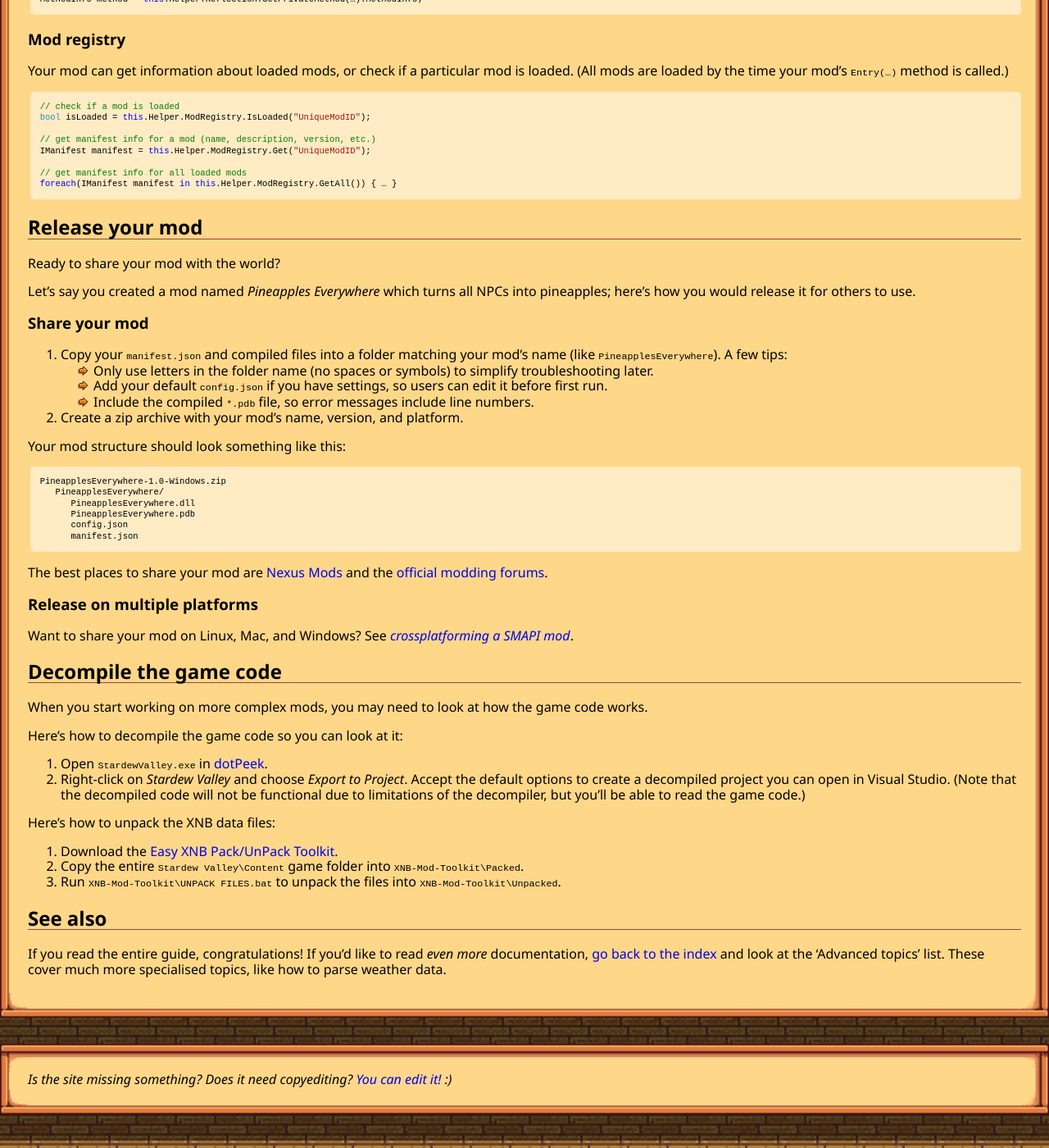
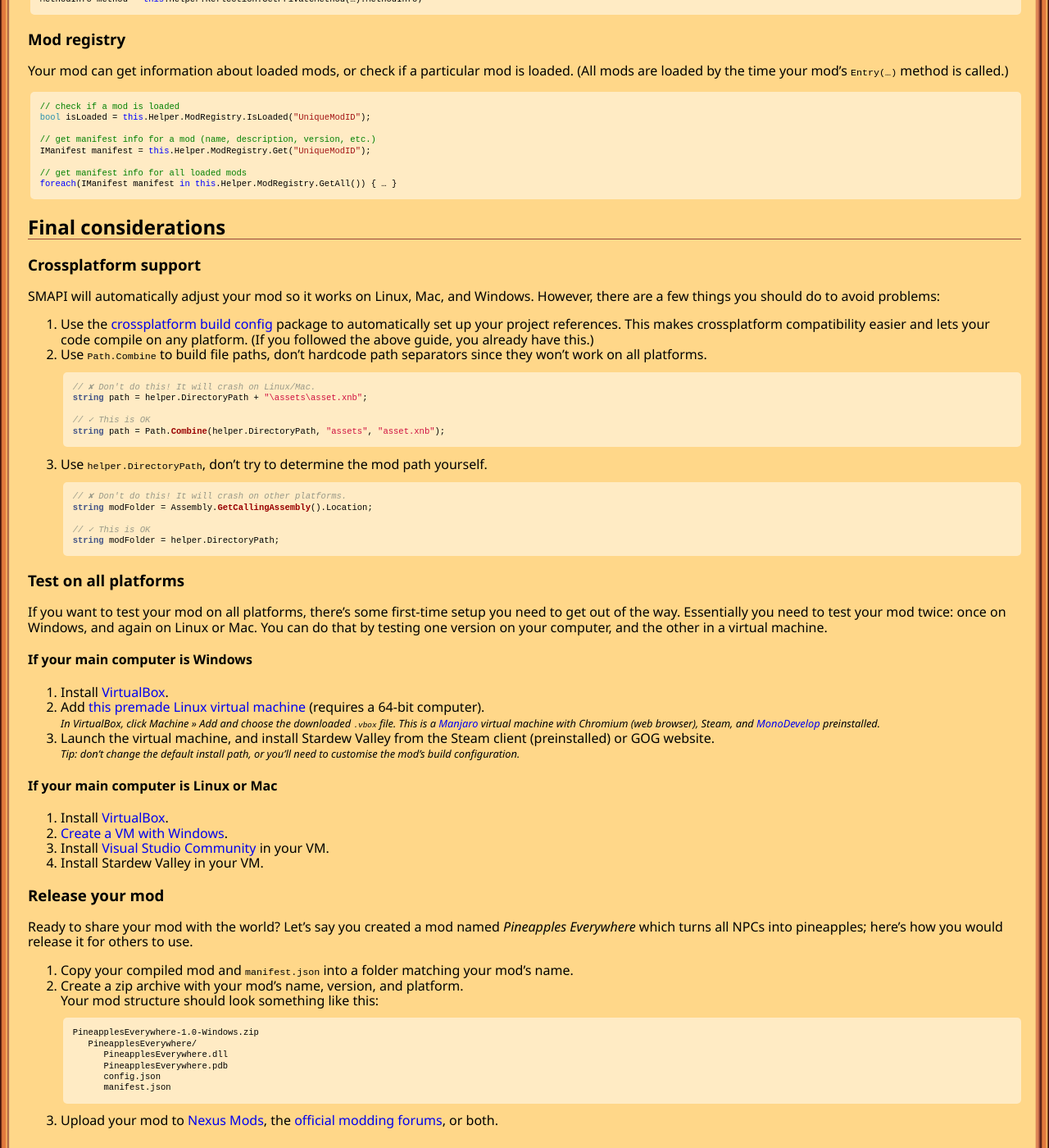
Before and after one commit to Pathoschild/canimod.github.io, a Jekyll site: the page built from guides/creating-a-smapi-mod.md, in a window 1280 px wide and 1400 px high, scrolled down 7843 px. Shown: the whole window at 82% size. Built offline with Jekyll 4.4.1, drawn with Linux system fonts in a browser that asks for light colours; nearby versions of some CDN libraries.

Commit message:
merge crossplatforming guide into 'creating a SMAPI mod' guide

````diff
--- a/guides/creating-a-smapi-mod.md
+++ b/guides/creating-a-smapi-mod.md
@@ -469,36 +469,82 @@ IManifest manifest = this.Helper.ModRegistry.Get("UniqueModID");
 foreach(IManifest manifest in this.Helper.ModRegistry.GetAll()) { … }
 ```
 
-## Release your mod
-Ready to share your mod with the world?
+## Final considerations
 
-Let's say you created a mod named _Pineapples Everywhere_ which turns all NPCs into pineapples;
-here's how you would release it for others to use.
+### Crossplatform support
+SMAPI will automatically adjust your mod so it works on Linux, Mac, and Windows. However, there are
+a few things you should do to avoid problems:
 
-### Share your mod
-1. Copy your `manifest.json` and compiled files into a folder matching your mod's name (like
-   `PineapplesEverywhere`). A few tips:
-   * Only use letters in the folder name (no spaces or symbols) to simplify troubleshooting later.
-   * Add your default `config.json` if you have settings, so users can edit it before first run.
-   * Include the compiled `*.pdb` file, so error messages include line numbers.
+1. Use the [crossplatform build config](https://github.com/Pathoschild/Stardew.ModBuildConfig#readme)
+   package to automatically set up your project references. This makes crossplatform compatibility
+   easier and lets your code compile on any platform. (If you followed the above guide, you already
+   have this.)
+
+2. Use `Path.Combine` to build file paths, don't hardcode path separators since they won't work on
+   all platforms.
+
+   ```cs
+   // ✘ Don't do this! It will crash on Linux/Mac.
+   string path = helper.DirectoryPath + "\assets\asset.xnb";
+
+   // ✓ This is OK
+   string path = Path.Combine(helper.DirectoryPath, "assets", "asset.xnb");
+   ```
+
+3. Use `helper.DirectoryPath`, don't try to determine the mod path yourself.
+
+   ```cs
+   // ✘ Don't do this! It will crash on other platforms.
+   string modFolder = Assembly.GetCallingAssembly().Location;
+
+   // ✓ This is OK
+   string modFolder = helper.DirectoryPath;
+   ```
+
+### Test on all platforms
+If you want to test your mod on all platforms, there's some first-time setup you need to get out of
+the way. Essentially you need to test your mod twice: once on Windows, and again on Linux or Mac.
+You can do that by testing one version on your computer, and the other in a virtual machine.
+
+#### If your main computer is Windows
+
+1. Install [VirtualBox](https://www.virtualbox.org/).
+2. Add [this premade Linux virtual machine](https://www.dropbox.com/s/nrq9xsde2afp4ey/StardewValleyLinuxModding.7z)
+   (requires a 64-bit computer).
+   _<small>In VirtualBox, click Machine » Add and choose the downloaded `.vbox` file. This is a
+   [Manjaro](https://manjaro.org/) virtual machine with Chromium (web browser), Steam, and
+   [MonoDevelop](http://www.monodevelop.com/) preinstalled.</small>_
+4. Launch the virtual machine, and install Stardew Valley from the Steam client (preinstalled) or GOG website.
+   _<small>Tip: don't change the default install path, or you'll need to customise the mod's build
+   configuration.</small>_
+
+#### If your main computer is Linux or Mac
+
+1. Install [VirtualBox](https://www.virtualbox.org/).
+2. [Create a VM with Windows](http://www.macworld.co.uk/how-to/mac-software/run-windows-10-on-your-mac-using-virtualbox-3621650/).
+3. Install [Visual Studio Community](https://www.visualstudio.com/vs/community/) in your VM.
+4. Install Stardew Valley in your VM.
+
+### Release your mod
+Ready to share your mod with the world? Let's say you created a mod named _Pineapples Everywhere_
+which turns all NPCs into pineapples; here's how you would release it for others to use.
+
+1. Copy your compiled mod and `manifest.json` into a folder matching your mod's name.
 2. Create a zip archive with your mod's name, version, and platform.
 
-Your mod structure should look something like this:
+   Your mod structure should look something like this:
 
-```
-PineapplesEverywhere-1.0-Windows.zip
-   PineapplesEverywhere/
-      PineapplesEverywhere.dll
-      PineapplesEverywhere.pdb
-      config.json
-      manifest.json
-```
+   ```
+   PineapplesEverywhere-1.0-Windows.zip
+      PineapplesEverywhere/
+         PineapplesEverywhere.dll
+         PineapplesEverywhere.pdb
+         config.json
+         manifest.json
+   ```
 
-The best places to share your mod are [Nexus Mods](http://www.nexusmods.com/stardewvalley) and
-the [official modding forums](http://community.playstarbound.com/forums/mods.215/).
-
-### Release on multiple platforms
-Want to share your mod on Linux, Mac, and Windows? See _[crossplatforming a SMAPI mod](crossplatforming-a-smapi-mod)_.
+3. Upload your mod to [Nexus Mods](http://www.nexusmods.com/stardewvalley), the
+   [official modding forums](http://community.playstarbound.com/forums/mods.215/), or both.
 
 ## Decompile the game code
 When you start working on more complex mods, you may need to look at how the game code works.
@@ -515,8 +561,3 @@ Here's how to unpack the XNB data files:
 1. Download the [Easy XNB Pack/UnPack Toolkit](http://community.playstarbound.com/threads/modding-guides-and-general-modding-discussion-redux.109131/page-6#post-2837587).
 2. Copy the entire `Stardew Valley\Content` game folder into `XNB-Mod-Toolkit\Packed`.
 3. Run `XNB-Mod-Toolkit\UNPACK FILES.bat` to unpack the files into `XNB-Mod-Toolkit\Unpacked`.
-
-## See also
-If you read the entire guide, congratulations! If you'd like to read _even more_ documentation,
-[go back to the index](/) and look at the 'Advanced topics' list. These cover much more specialised
-topics, like how to parse weather data.
````
Also changed, not shown: guides/crossplatforming-a-smapi-mod.md (deleted, +0 -139 lines), index.md (+0 -1 lines).
